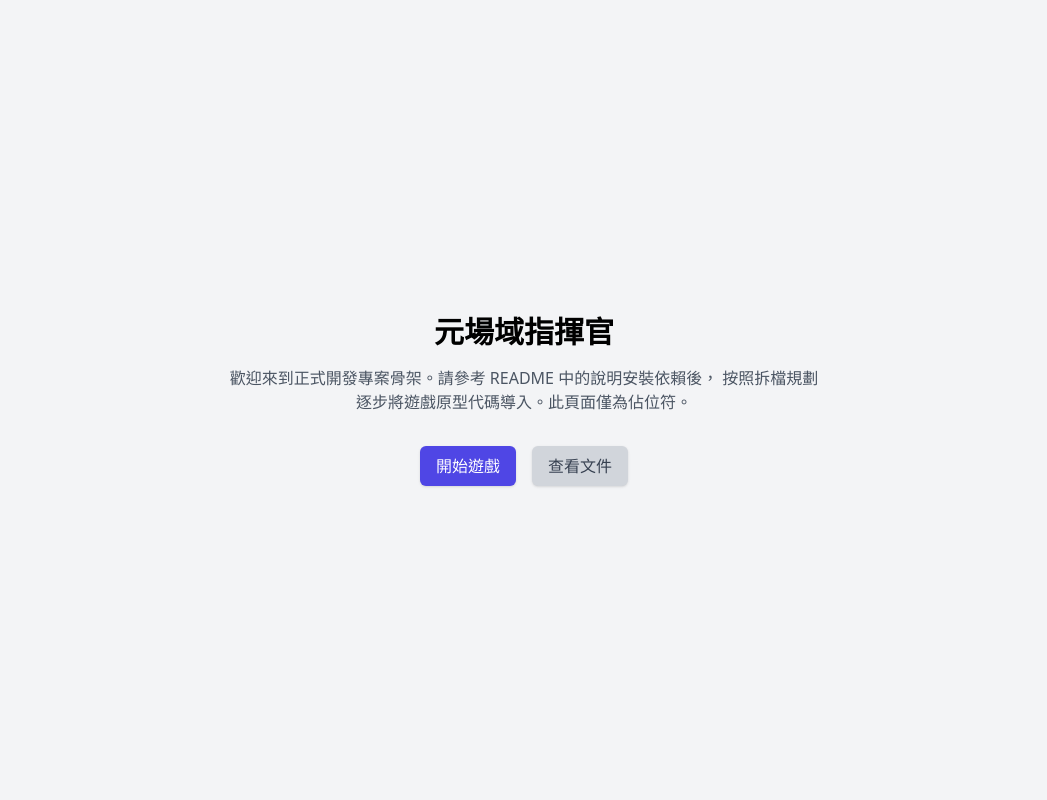
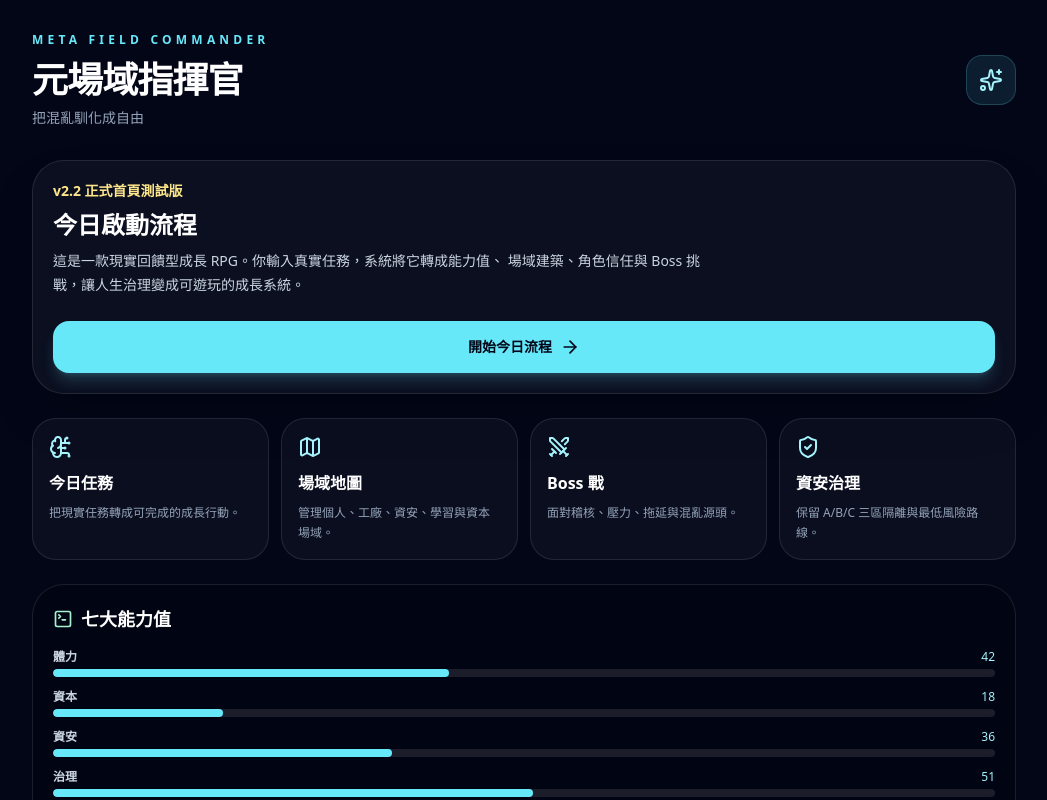
Before and after one commit to ken12121122-dotcom/meta-field-commander, a React (Vite) app: page / in a window 1280 px wide. Shown: the top 800 px of the page, without its empty margins (116-1163 px from the left). Built offline with nearby package versions, Linux system fonts and the light colour scheme.

Commit message:
feat: add v2.2 game home screen

```diff
--- a/src/App.jsx
+++ b/src/App.jsx
@@ -1,29 +1,136 @@
-import React from 'react';
+import React from "react";
+import {
+  Sparkles,
+  ShieldCheck,
+  Map,
+  Swords,
+  BrainCircuit,
+  TerminalSquare,
+  ArrowRight,
+} from "lucide-react";
 
-/**
- * App 元件 – 遊戲入口容器
- *
- * 目前此元件僅顯示歡迎畫面以及導覽提示。請開發代理根據
- * v1.0–v2.0 規格及拆檔計畫，將 Canvas 原型拆成各個獨立
- * 畫面與元件後，導入於此。建議使用 React Router 處理路由。
- */
+const stats = [
+  { label: "體力", value: 42 },
+  { label: "資本", value: 18 },
+  { label: "資安", value: 36 },
+  { label: "治理", value: 51 },
+  { label: "能力", value: 64 },
+  { label: "自由", value: 27 },
+  { label: "信任", value: 44 },
+];
+
+const modules = [
+  {
+    title: "今日任務",
+    desc: "把現實任務轉成可完成的成長行動。",
+    icon: BrainCircuit,
+  },
+  {
+    title: "場域地圖",
+    desc: "管理個人、工廠、資安、學習與資本場域。",
+    icon: Map,
+  },
+  {
+    title: "Boss 戰",
+    desc: "面對稽核、壓力、拖延與混亂源頭。",
+    icon: Swords,
+  },
+  {
+    title: "資安治理",
+    desc: "保留 A/B/C 三區隔離與最低風險路線。",
+    icon: ShieldCheck,
+  },
+];
+
 function App() {
   return (
-    <div className="min-h-screen flex flex-col items-center justify-center bg-gray-100 p-4">
-      <h1 className="text-3xl font-bold mb-4">元場域指揮官</h1>
-      <p className="text-gray-600 mb-8 max-w-prose text-center">
-        歡迎來到正式開發專案骨架。請參考 README 中的說明安裝依賴後，
-        按照拆檔規劃逐步將遊戲原型代碼導入。此頁面僅為佔位符。
-      </p>
-      <div className="space-x-4">
-        <button className="px-4 py-2 rounded-md bg-indigo-600 text-white shadow hover:bg-indigo-500" disabled>
-          開始遊戲
-        </button>
-        <button className="px-4 py-2 rounded-md bg-gray-300 text-gray-700 shadow" disabled>
-          查看文件
-        </button>
-      </div>
-    </div>
+    <main className="min-h-screen bg-slate-950 text-white">
+      <section className="mx-auto flex min-h-screen max-w-5xl flex-col px-5 py-8">
+        <header className="mb-8 flex items-center justify-between">
+          <div>
+            <p className="text-xs font-bold tracking-[0.35em] text-cyan-300">
+              META FIELD COMMANDER
+            </p>
+            <h1 className="mt-3 text-4xl font-black tracking-tight">
+              元場域指揮官
+            </h1>
+            <p className="mt-2 text-sm text-slate-400">
+              把混亂馴化成自由
+            </p>
+          </div>
+
+          <div className="rounded-2xl border border-cyan-300/20 bg-cyan-300/10 p-3">
+            <Sparkles className="h-6 w-6 text-cyan-200" />
+          </div>
+        </header>
+
+        <section className="grid gap-4 rounded-[2rem] border border-white/10 bg-white/[0.04] p-5 shadow-2xl">
+          <div>
+            <p className="text-sm font-bold text-amber-200">
+              v2.2 正式首頁測試版
+            </p>
+            <h2 className="mt-2 text-2xl font-black">
+              今日啟動流程
+            </h2>
+            <p className="mt-2 max-w-2xl text-sm leading-6 text-slate-300">
+              這是一款現實回饋型成長 RPG。你輸入真實任務，系統將它轉成能力值、
+              場域建築、角色信任與 Boss 挑戰，讓人生治理變成可遊玩的成長系統。
+            </p>
+          </div>
+
+          <button className="mt-2 flex w-full items-center justify-center gap-2 rounded-2xl bg-cyan-300 px-5 py-4 text-sm font-black text-slate-950 shadow-lg shadow-cyan-300/20">
+            開始今日流程
+            <ArrowRight className="h-5 w-5" />
+          </button>
+        </section>
+
+        <section className="mt-6 grid gap-3 sm:grid-cols-2 lg:grid-cols-4">
+          {modules.map((item) => {
+            const Icon = item.icon;
+            return (
+              <article
+                key={item.title}
+                className="rounded-3xl border border-white/10 bg-white/[0.035] p-4"
+              >
+                <Icon className="mb-3 h-6 w-6 text-cyan-200" />
+                <h3 className="font-black">{item.title}</h3>
+                <p className="mt-2 text-xs leading-5 text-slate-400">
+                  {item.desc}
+                </p>
+              </article>
+            );
+          })}
+        </section>
+
+        <section className="mt-6 rounded-[2rem] border border-white/10 bg-black/20 p-5">
+          <div className="mb-4 flex items-center gap-2">
+            <TerminalSquare className="h-5 w-5 text-emerald-200" />
+            <h2 className="text-lg font-black">七大能力值</h2>
+          </div>
+
+          <div className="grid gap-3">
+            {stats.map((stat) => (
+              <div key={stat.label}>
+                <div className="mb-1 flex justify-between text-xs">
+                  <span className="font-bold text-slate-300">{stat.label}</span>
+                  <span className="text-cyan-200">{stat.value}</span>
+                </div>
+                <div className="h-2 overflow-hidden rounded-full bg-white/10">
+                  <div
+                    className="h-full rounded-full bg-cyan-300"
+                    style={{ width: `${stat.value}%` }}
+                  />
+                </div>
+              </div>
+            ))}
+          </div>
+        </section>
+
+        <footer className="mt-auto pt-8 text-center text-xs text-slate-500">
+          v2.2｜正式專案首頁已接入｜下一步：資料層導入
+        </footer>
+      </section>
+    </main>
   );
 }
 
```
